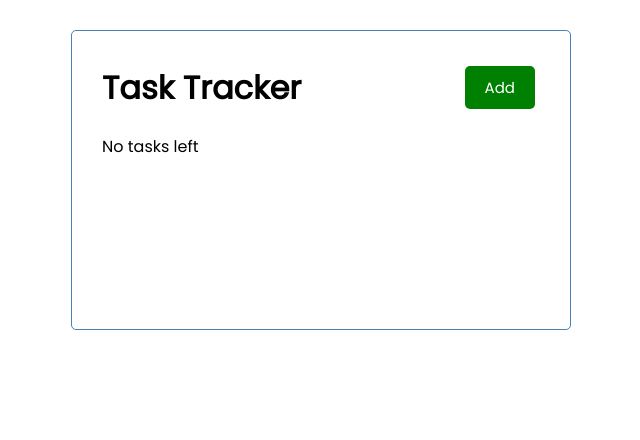
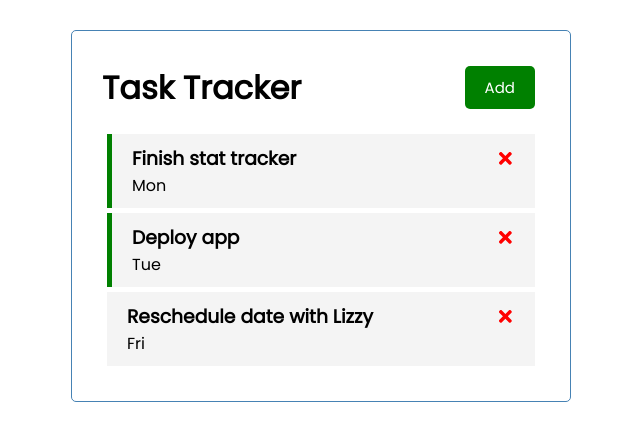
Before and after one commit to o0p/todo-react, a React (Create React App) app: page / in a window 1280 px wide. Shown: the top 440 px of the page, without its empty margins (319-959 px from the left). Built offline with nearby package versions, Linux system fonts and the light colour scheme; data requests are answered from the project's data file.

Commit message:
Add data from json server

```diff
--- a/db.json
+++ b/db.json
@@ -2,19 +2,19 @@
   "tasks": [
     {
       "id": 1,
-      "text": "Do 1",
+      "text": "Finish stat tracker",
       "day": "Mon",
       "reminder": true
     },
     {
       "id": 2,
-      "text": "Do 2",
+      "text": "Deploy app",
       "day": "Tue",
       "reminder": true
     },
     {
       "id": 3,
-      "text": "Do 3",
+      "text": "Reschedule date with Lizzy",
       "day": "Fri",
       "reminder": false
     }
--- a/src/App.js
+++ b/src/App.js
@@ -7,14 +7,22 @@ import AddTask from './components/AddTask';
 function App() {
   const [showAddTask, setShowAddTask] = useState(false);
   const [tasks, setTasks] = useState([]);
+
   useEffect(() => {
-    const fetchTasks = async () => {
-      const res = await fetch('http://localhost:5000/tasks');
-      const data = await res.json();
-      console.log(data);
+    const getTasks = async () => {
+      const tasksFromServer = await fetchTasks();
+      setTasks(tasksFromServer);
     };
-    fetchTasks();
+
+    getTasks();
   }, []);
+
+  //Fetch Tasks
+  const fetchTasks = async () => {
+    const res = await fetch('http://localhost:5000/tasks');
+    const data = await res.json();
+    return data;
+  };
 
   // Add task
   const addTask = (task) => {
```
